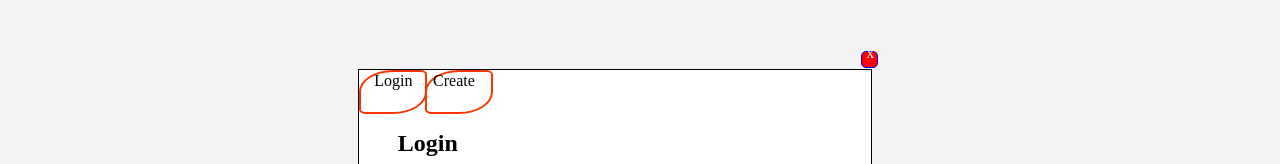
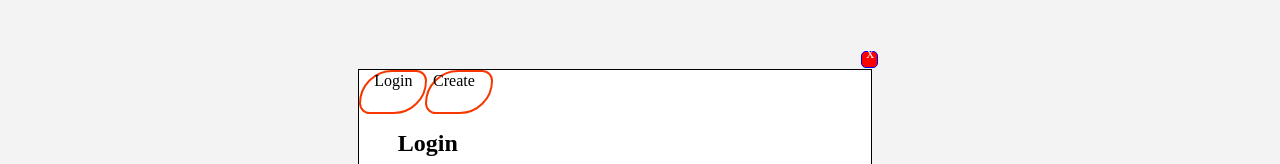
Before and after one commit to justincando/Tanukiweb, a React (Create React App) app: page /login in a window 1280 px wide. Shown: the part 131-295 px from the top of the page. Built offline with nearby package versions, Linux system fonts and the light colour scheme.

Commit message:
Changed border radius

```diff
--- a/src/pages/Signin.css
+++ b/src/pages/Signin.css
@@ -32,7 +32,7 @@ body{
     position: absolute;
     width: 5vw;
     height: 5vh;
-    border-radius: 50% 10%;
+    border-radius: 50vh 10vw;
 }
 .loginTab:hover{
     cursor: pointer;
@@ -48,7 +48,7 @@ body{
     left:5.1vw;
     width: 5vw;
     height: 5vh;
-    border-radius: 50% 10%;
+    border-radius: 50vh 10vw;
 }
 .createAccount:hover{
     cursor: pointer;
```
